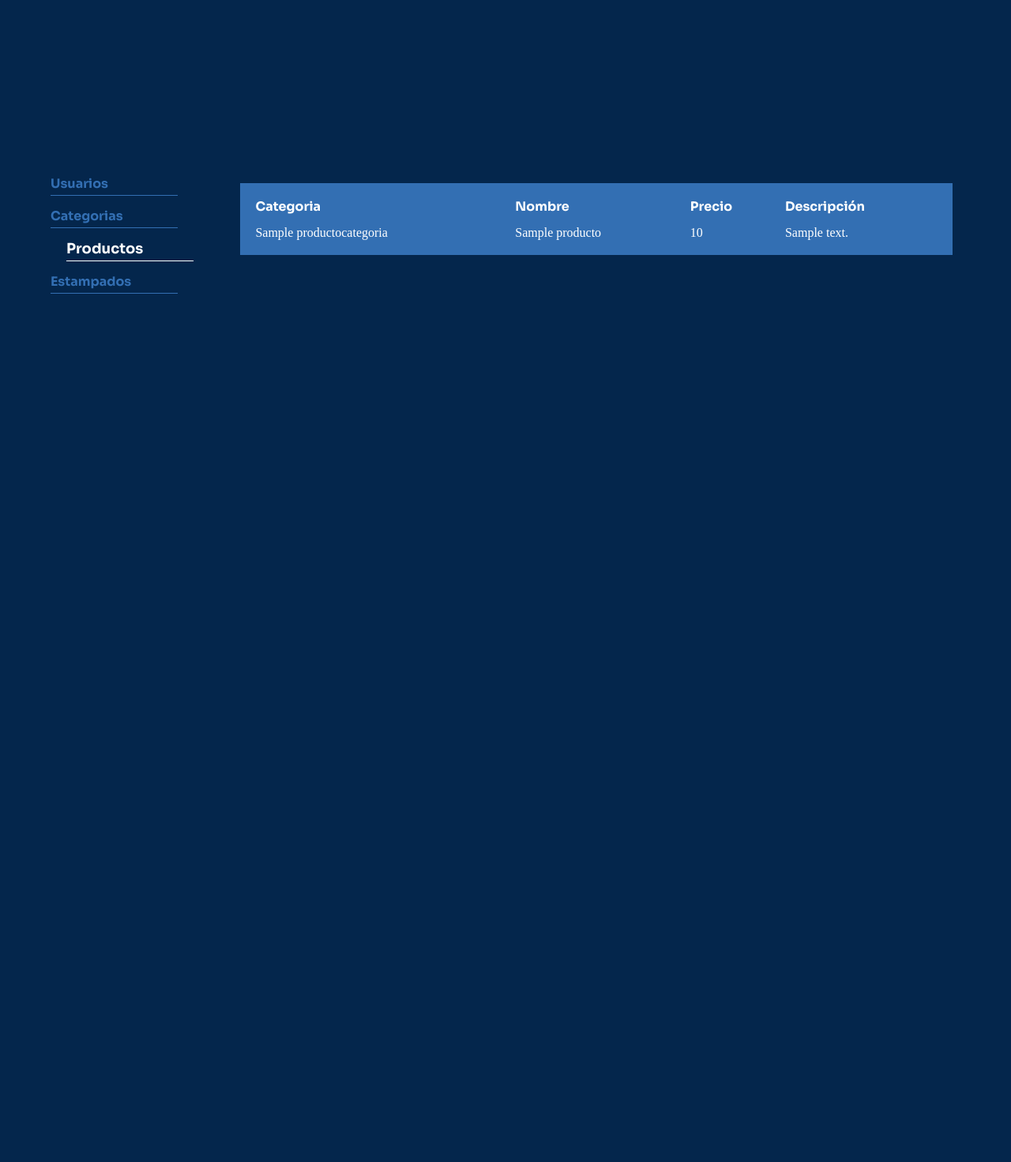
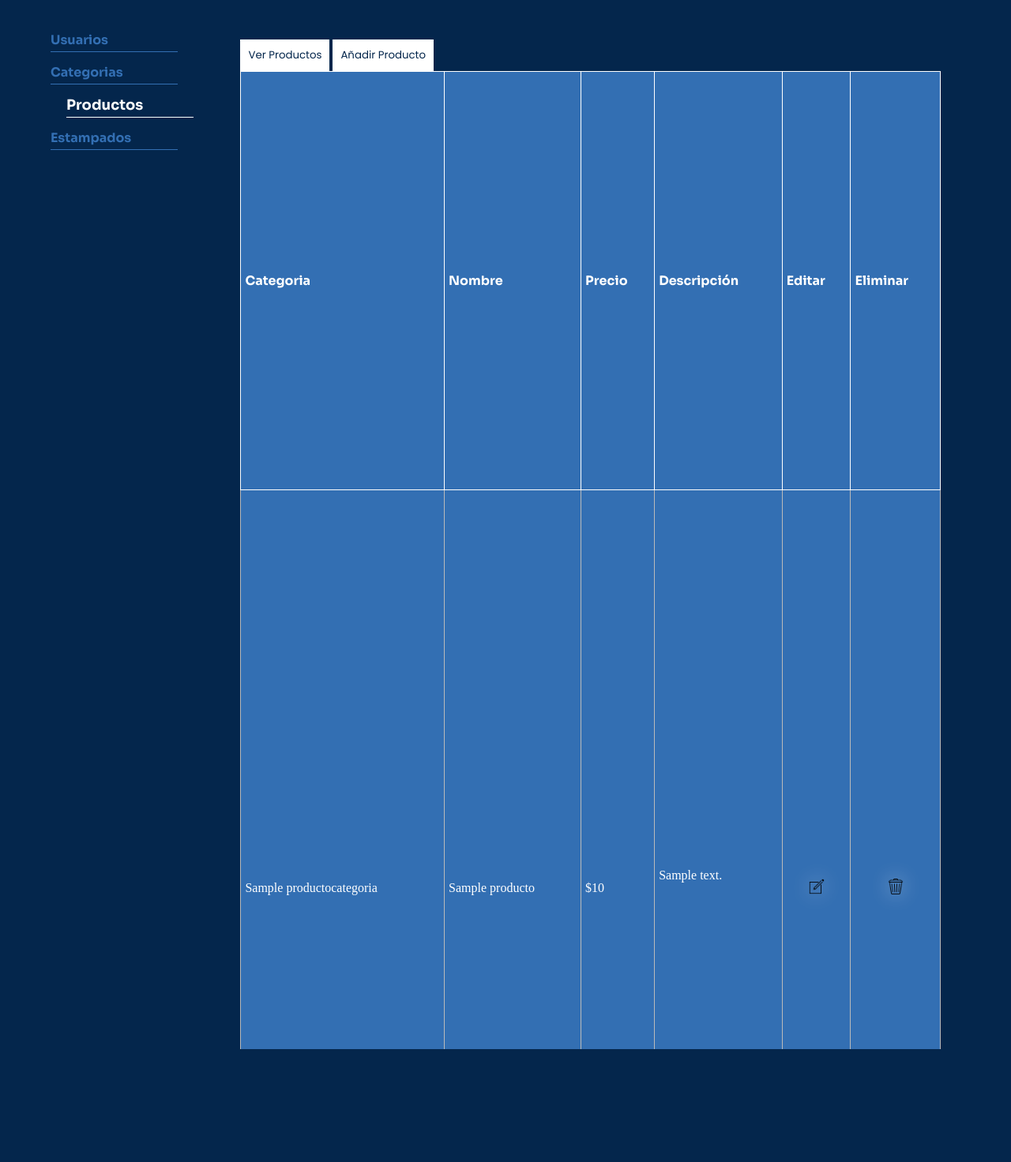
Before and after one commit to TomixLoL/MyTime, a Django app: page /administracion-producto in a window 1280 px wide. Shown: the part 69-1541 px from the top of the page at 79% size. Run offline with Django 4.2, Linux system fonts and the light colour scheme; a user stored in the database is signed in; tables that the repository leaves empty hold one stand-in row (values such as "Sample post"); some web fonts are replaced.

Commit message:
Cambios noche Martes 19/03

```diff
--- a/project/apps/administracion/templates/administracion.html
+++ b/project/apps/administracion/templates/administracion.html
@@ -48,6 +48,9 @@
 </section>
 </main>
 
+    {% block jscripts %}
+    {% endblock jscripts %}
+
 </body>
 
 </html>
--- a/project/apps/administracion/templates/producto_admin.html
+++ b/project/apps/administracion/templates/producto_admin.html
@@ -1,9 +1,10 @@
 {% extends 'administracion.html' %}
+
 {% load static %}
 
 
 {% block head %}
-<link rel="stylesheet" href="{% static 'css/adm-productos.css' %}">
+        <link rel="stylesheet" href="{% static 'css/adm-productos.css' %}">
 {% endblock head %}
 
 {% block aside %}
@@ -13,18 +14,22 @@
         <li class="elegido"><a href="{% url 'administracion:adm-producto' %}">Productos</a></li>
         <li class="no-elegido"><a href="">Estampados</a></li>
 </ul>
-
 {% endblock aside %}
 
 
 {% block content %}
 
-<table class="container-productos">
+<button class="button-section" id="lookProducto">Ver Productos</button>
+<button class="button-section" id="plusProducto">Añadir Producto</button>
+
+<table id="productosVista" class="container-productos">
         <tr>
                 <th>Categoria</th>
                 <th>Nombre</th>
                 <th>Precio</th>
                 <th>Descripción</th>
+                <th>Editar</th>
+                <th>Eliminar</th>
         </tr>
         {% for producto in productos %}
         <tr class="producto">
@@ -34,15 +39,17 @@
                         <td>{{ producto.categoria }}</td>
                 {% endif %}
                 <td> {{ producto.nombre }}</td>
-                <td> {{ producto.precio }}</td>
-                <td> {{ producto.descripcion }}</td>
+                <td> ${{ producto.precio }}</td>
+                <td> <p>{{ producto.descripcion }}</p></td>
+                <td> <button><img src="{% static 'img/editarICON.png' %}" alt="editar"></button> </td>
+                <td> <button><img src="{% static 'img/basuraICON.png' %}" alt="borrar"></button> </td>
         </tr>
         {% empty %}
         <p>No hay productos</p>
         {% endfor %}
 </table>
 
-<div style="display: none;" class="formulario-agregar">
+<div id="agregarForm" hidden class="formulario-agregar">
         <form method="post" enctype="multipart/form-data">
                 {% csrf_token %}
                 {{ producto_form.as_p }}
@@ -66,3 +73,7 @@
         </form>
 </div>
 {% endblock content %}
+
+{% block jscripts %}
+<script src="{% static 'js/producto-adm.js' %}"></script>
+{% endblock jscripts %}
--- a/project/static/css/adm-productos.css
+++ b/project/static/css/adm-productos.css
@@ -1,22 +1,85 @@
+*{
+    box-sizing: border-box;
+}
+
 table{
-    background-color: var(--quinto);
+    background-color: var(--sexto);
     padding: 10px 10px;
     width: 100%;
-    border-spacing: 4px;
+    border-collapse: collapse;
+
 }
 table th{
     text-align: left;
     padding: 5px;
     color: var(--primario);
     font-family: 'Sora';
+    border: 1px solid var(--primario);
 }
 
-table .producto{
-    border: 1px solid var(--secundario);
+table tr{
+    border: 1px solid var(--primario);
+
 }
 
+table td p{
+    text-overflow: clip;
+    height: 50px;
+    overflow-y: scroll;
+}
+
+table td p::-webkit-scrollbar {
+
+    display: none;   /* width of the entire scrollbar */
+  }
+
+  table td p::-webkit-scrollbar-track {
+    background: var(--quinto);
+    border-radius: 20px;        /* color of the tracking area */
+  }
+
+  table td p::-webkit-scrollbar-thumb {
+    background-color: var(--primario);    /* color of the scroll thumb */
+    border-radius: 20px;       /* roundness of the scroll thumb */
+    border: 3px solid var(--primario);  /* creates padding around scroll thumb */
+  }
+
+
 table td{
+
     font-family: 'Cantarell';
     color: var(--primario);
     padding: 5px;
+    border: 1px solid var(--cuarto);
 }
+
+button{
+    background-color: transparent;
+    border: none;
+    outline: none;
+    width: 100%;
+    text-align: center;
+    width: 100%;
+}
+img{
+    width: 20px;
+    height: 20px;
+    filter: drop-shadow(0px 0px 12px var(--primario));
+}
+
+
+.button-section{
+    background-color: var(--primario);
+    color: var(--secundario);
+    width: fit-content;
+    padding: 10px;
+    font-family: 'Poppins';
+}
+
+.formulario-agregar{
+    min-height: 100vh;
+}
+
+.container-productos{
+    min-height: 100vh;
+}
--- a/project/static/css/administracion.css
+++ b/project/static/css/administracion.css
@@ -10,13 +10,14 @@
     --terciario: #000000e1;
     --cuarto: #336fb3;
     --quinto: #636363;
-
+    --sexto: #d1d0d0;
 
     --primario: white;
     --secundario: #04264c;
     --terciario: #000000e1;
     --cuarto: #bbbaba;
     --quinto: #336fb3;
+    --sexto: #336fb3;
 
 }
 
@@ -37,7 +38,7 @@ header{
     padding: 10px 20px 10px 20px;
     background-color: var(--secundario);
     border-bottom: 1px solid var(--primario);
-    margin-bottom: 50px;
+    margin-bottom: 40px;
 }
 
 header h1{
@@ -188,12 +189,14 @@ aside ul{
 
 section{
     padding: 10px;
+    padding-right: 25px;
     width: 80%;
     height: 90%;
     overflow-y: scroll;
 }
 
 section::-webkit-scrollbar {
+    height: 70%;
     width: 12px;       /* width of the entire scrollbar */
   }
 
--- /dev/null
+++ b/project/static/js/producto-adm.js
@@ -0,0 +1,13 @@
+const butLook = document.getElementById('lookProducto')
+const butPlus = document.getElementById('plusProducto')
+const divLook = document.getElementById('productosVista')
+const divPlus = document.getElementById('agregarForm')
+
+butLook.addEventListener('click', ()=>{
+    divPlus.hidden = true
+    divLook.hidden = false
+})
+butPlus.addEventListener('click', ()=>{
+    divLook.hidden = true
+    divPlus.hidden = false
+})
```
Also changed, not shown: project/static/img/basuraICON.png (added), project/static/img/billetera.png (deleted), project/static/img/editarICON.png (added), project/static/img/estamp.jpg (deleted), project/static/img/estamp1.jpg (deleted), project/static/img/neceser.png (deleted), project/static/img/prod.jpeg (deleted), project/static/img/prod1.png (deleted), project/static/img/prod2.png (deleted), project/static/img/prod3.png (deleted).
